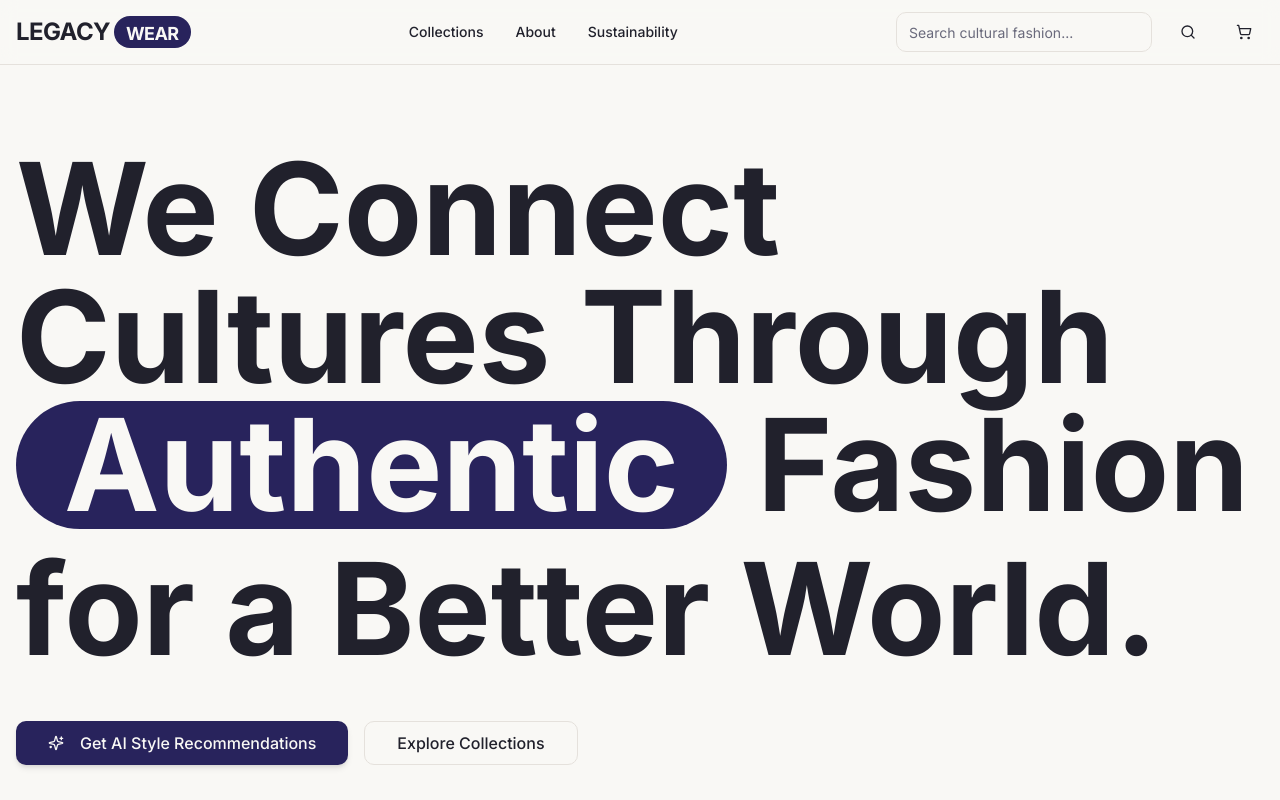
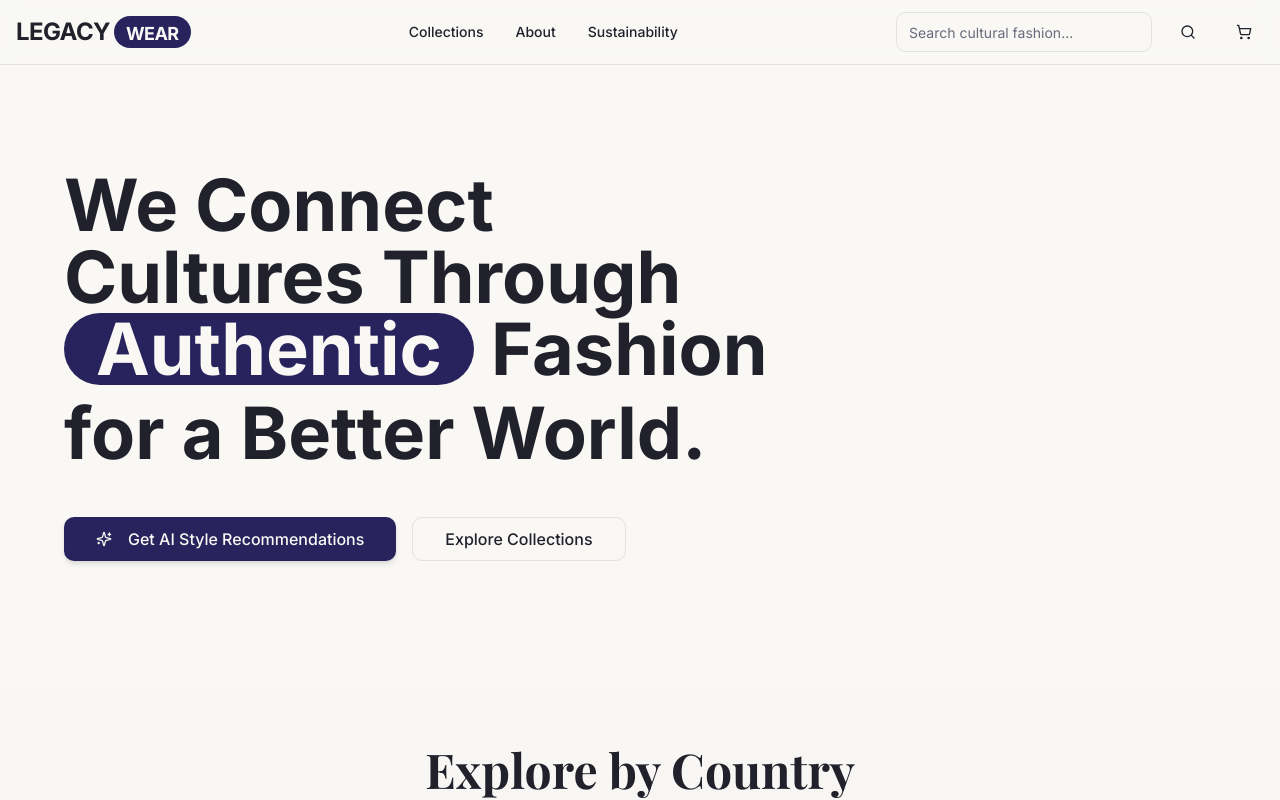
Before and after one commit to shuvam-shrestha/Legacy.Wear, a React (Vite) app: page / in a window 1280 px wide. Shown: the top 800 px of the page. Built offline with nearby package versions, Linux system fonts and the light colour scheme; the HTML template or start-up script is replaced by a standard one.

Commit message:
Refactor hero section styling

```diff
--- a/src/components/Hero.tsx
+++ b/src/components/Hero.tsx
@@ -6,22 +6,22 @@ const Hero = () => {
   const navigate = useNavigate();
 
   return (
-    <section className="relative min-h-[90vh] flex items-center overflow-hidden bg-background">
+    <section className="relative h-[75vh] flex items-center justify-center overflow-hidden bg-background">
       {/* Content */}
-      <div className="container mx-auto px-4 py-20">
-        <div className="max-w-7xl mx-auto">
-          <h1 className="font-sans text-6xl md:text-8xl lg:text-9xl font-bold leading-tight mb-12">
+      <div className="container mx-auto px-4">
+        <div className="max-w-6xl mx-auto">
+          <h1 className="font-sans text-4xl sm:text-5xl md:text-6xl lg:text-7xl font-bold leading-tight mb-8 md:mb-12">
             <span className="block text-foreground">We Connect</span>
             <span className="block text-foreground">Cultures Through</span>
             <span className="inline-block relative">
-              <span className="relative z-10 text-background px-8 md:px-12 py-2 md:py-3">
+              <span className="relative z-10 text-background px-4 sm:px-6 md:px-8 py-1 sm:py-1.5 md:py-2">
                 Authentic
               </span>
               <span className="absolute inset-0 bg-primary rounded-full" />
             </span>
             {' '}
             <span className="text-foreground">Fashion</span>
-            <span className="block text-foreground mt-4">for a Better World.</span>
+            <span className="block text-foreground mt-2 md:mt-3">for a Better World.</span>
           </h1>
 
           <div className="flex flex-col sm:flex-row gap-4 max-w-xl">
```
